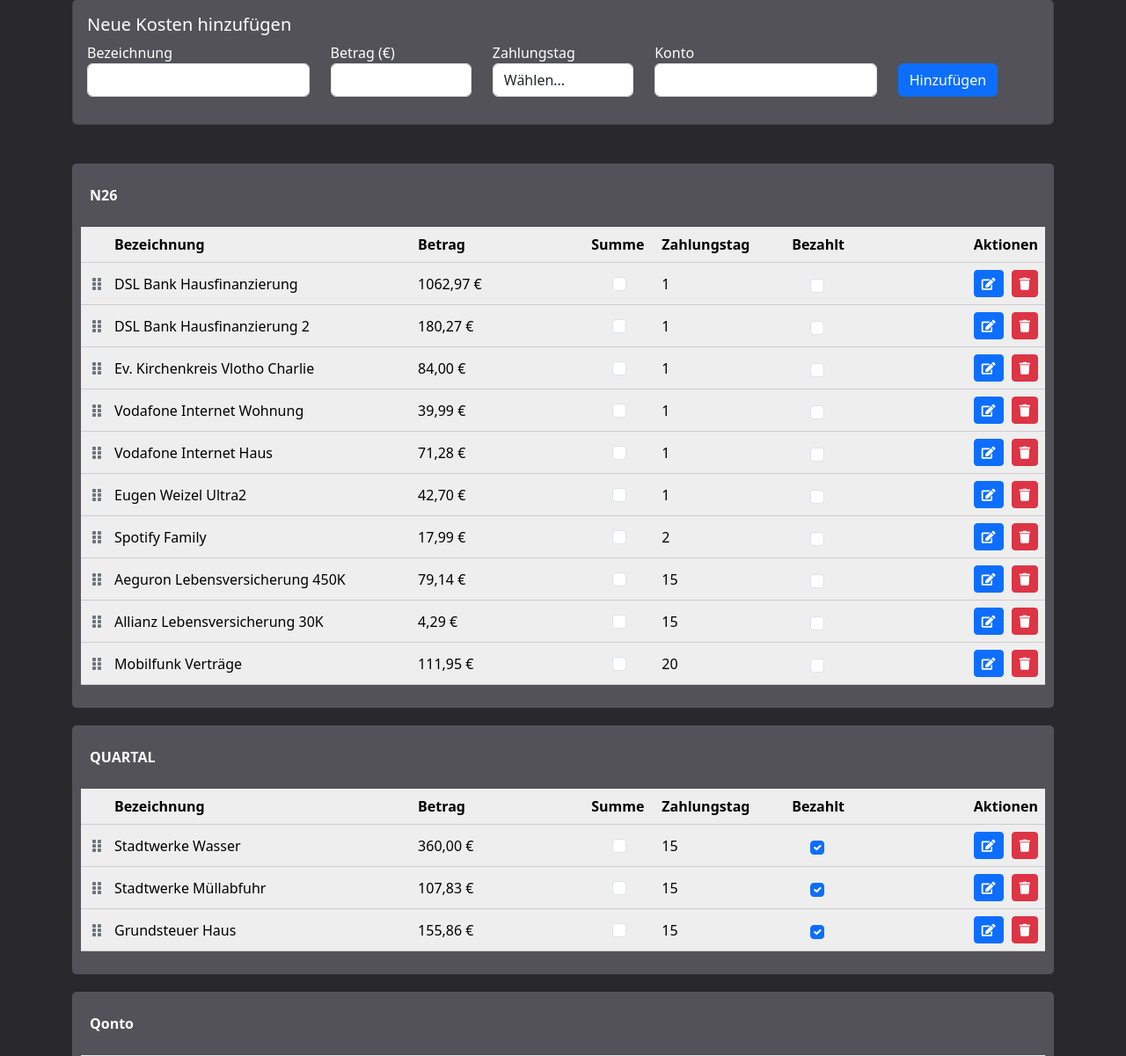
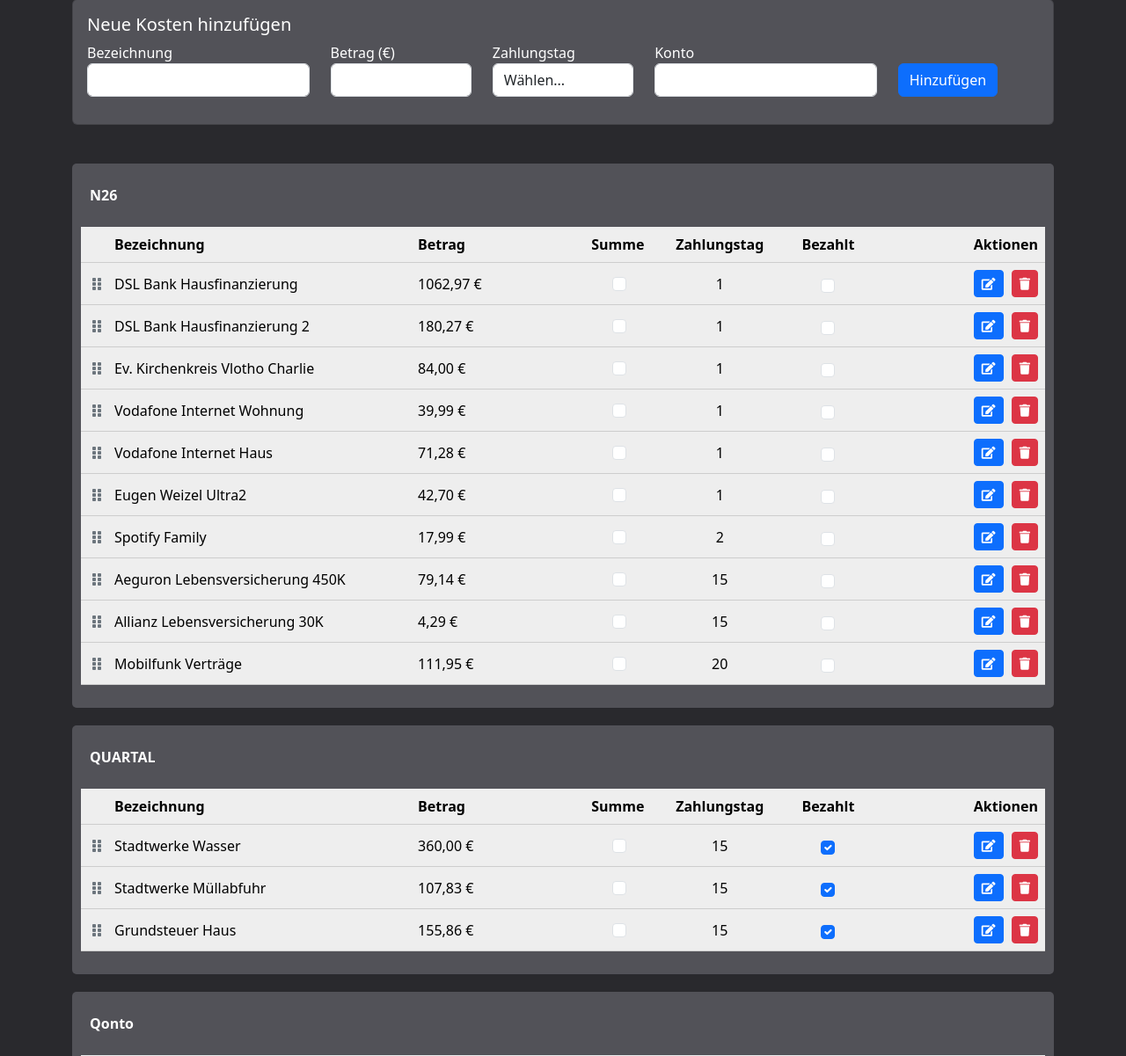
Before and after one commit to NovaRecords/Verwalco, a Flask app: page / in a window 1280 px wide. Shown: the part 127-1328 px from the top of the page at 88% size. Run offline with Flask 3, Linux system fonts and the light colour scheme; data comes from the database, SQL or seed files in the repository.

Commit message:
modify css

```diff
--- a/static/css/style.css
+++ b/static/css/style.css
@@ -44,8 +44,8 @@
 }
 .col-bezeichnung { width: 35%; }
 .col-betrag { width: 20%; }
-.col-zahlungstag { width: 15%; }
-.col-bezahlt { width: 10%; }
+.col-zahlungstag { width: 15%; text-align: center; }
+.col-bezahlt { width: 10%; text-align: center; }
 .col-aktionen {
     width: 20%;
     text-align: right;
@@ -112,7 +112,7 @@
 }
 
 td .form-check {
-    padding: 0 !important;
+    /* padding: 0 !important; */
     margin: 0 !important;
     display: flex;
     align-items: center;
```
